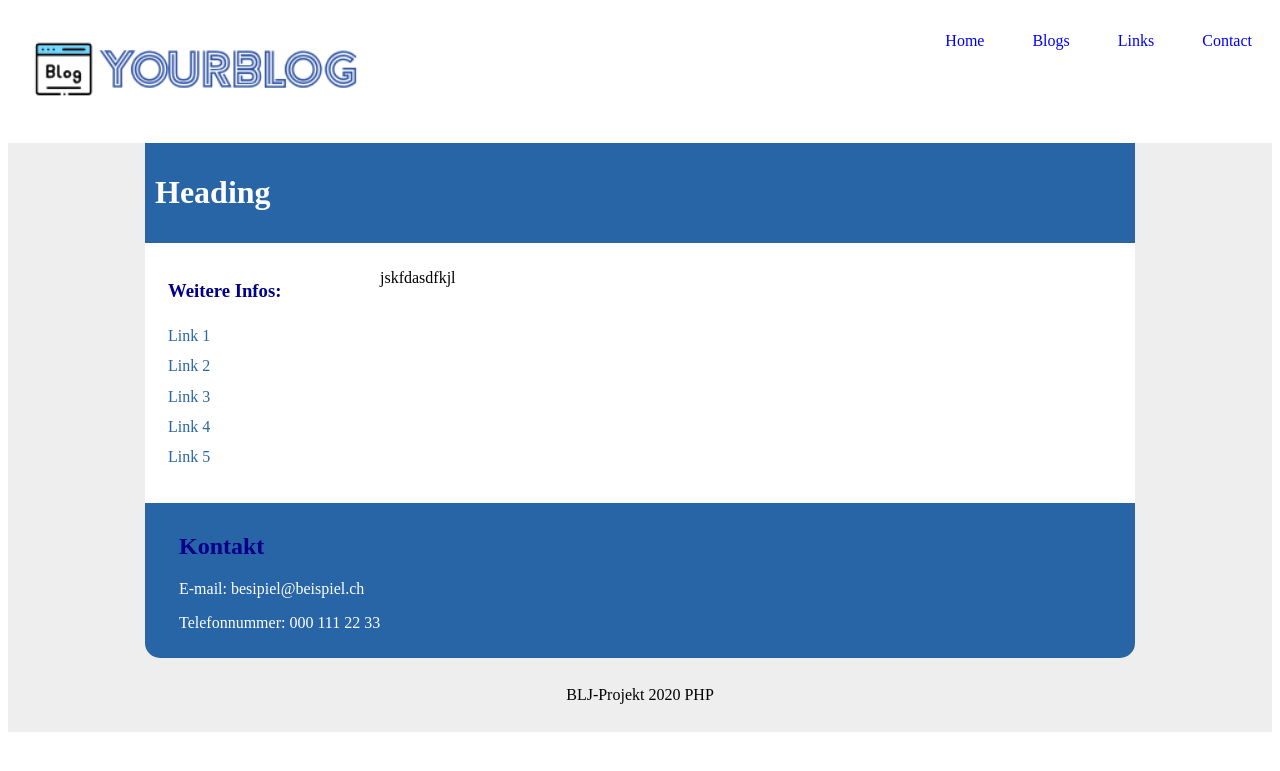
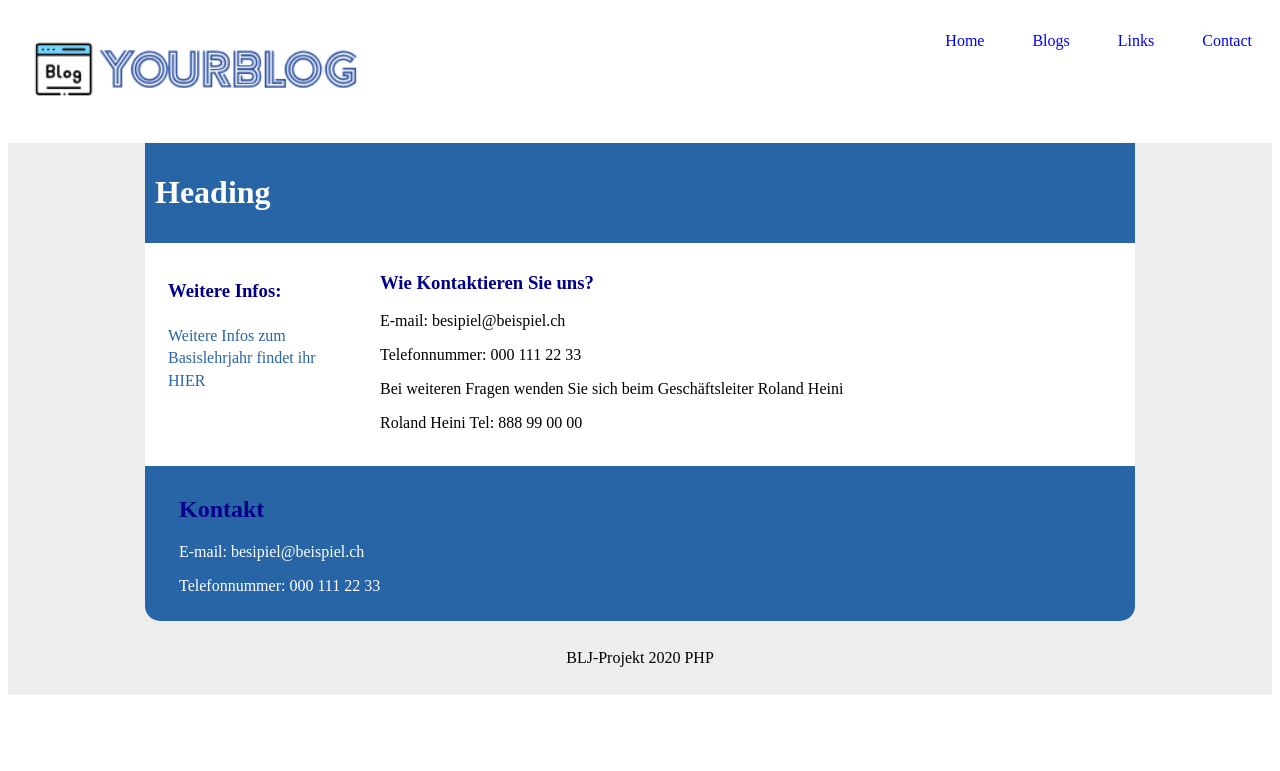
Before and after one commit to TamaraVolic/blj-blog, a PHP site: page /contact.php in a window 1280 px wide. Shown: the top 771 px of the page. Run offline with PHP 8.4, Linux system fonts and the light colour scheme.

Commit message:
Signed-off-by: Tamara Volic <tamara.volic@hotmail.com>

```diff
--- a/blog.php
+++ b/blog.php
@@ -24,7 +24,7 @@ if ($_SERVER['REQUEST_METHOD']=== 'POST'){
         array_push($errors, "The title is invalid");
     }
     if ($content === ''){
-        array_push($errors, "content is invalid");
+        array_push($errors, "Content is invalid");
     }
     if ($createdat === ''){
         array_push($errors, "Date is invalid");
--- a/contact.php
+++ b/contact.php
@@ -35,7 +35,11 @@
 
 					<main id="contentbar">
 						<div class="article">
-							<p>jskfdasdfkjl</p>
+							<h3>Wie Kontaktieren Sie uns?</h3>
+							<p>E-mail: besipiel@beispiel.ch</p>
+							<p>Telefonnummer: 000 111 22 33</p>
+							<p>Bei weiteren Fragen wenden Sie sich beim Geschäftsleiter Roland Heini </p>
+							<p>Roland Heini Tel: 888 99 00 00
 						</div>
 					</main>
 
@@ -43,11 +47,7 @@
 						<div class="widget">
 							<h3>Weitere Infos:</h3>
 							<ul>
-							<li><a href="#">Link 1</a></li>
-							<li><a href="#">Link 2</a></li>
-							<li><a href="#">Link 3</a></li>
-							<li><a href="#">Link 4</a></li>
-							<li><a href="#">Link 5</a></li>
+                            <li>Weitere Infos zum Basislehrjahr findet ihr<a href="http://www.041er-blj.ch/"> HIER</a></li>
 							</ul>
 						</div>
 					</nav>
```
